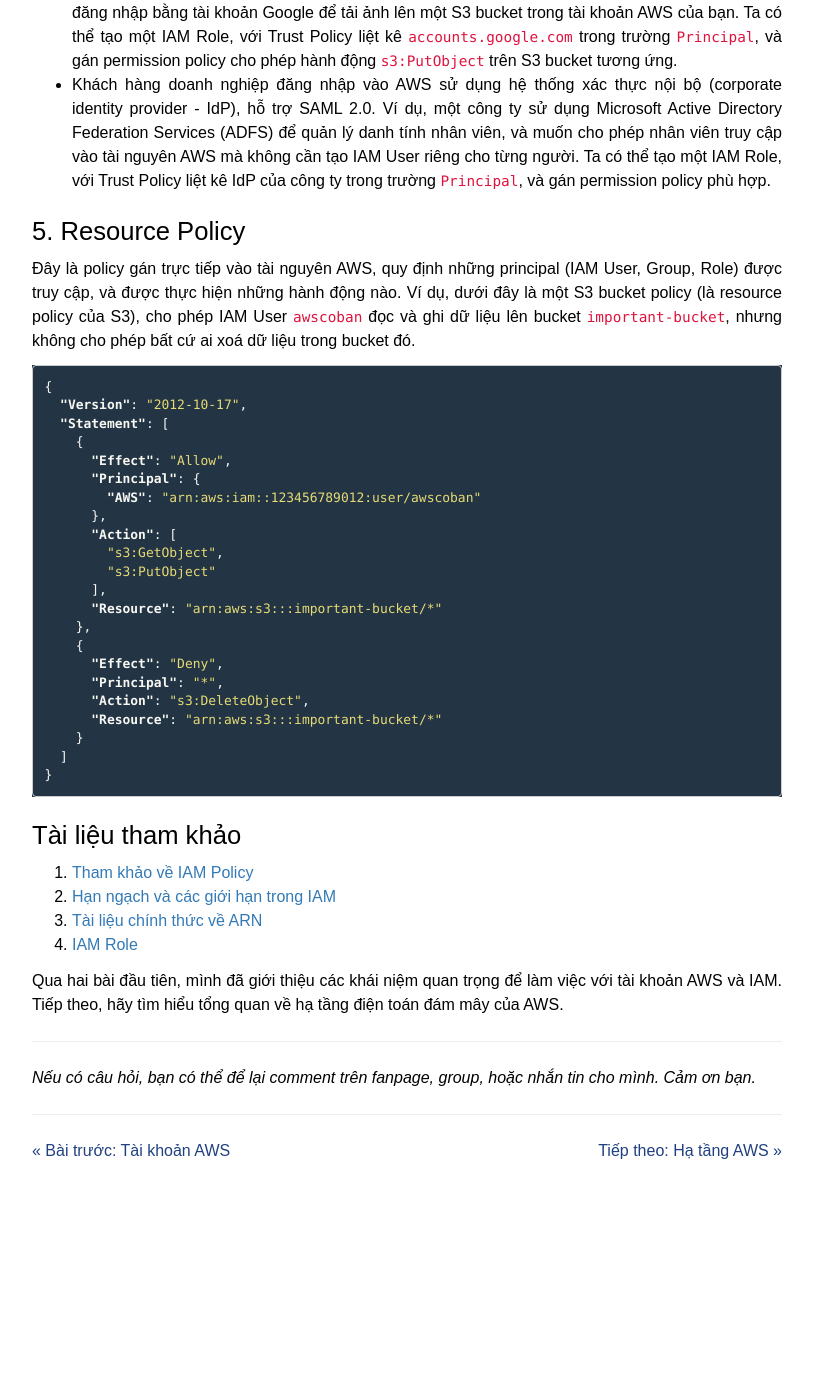
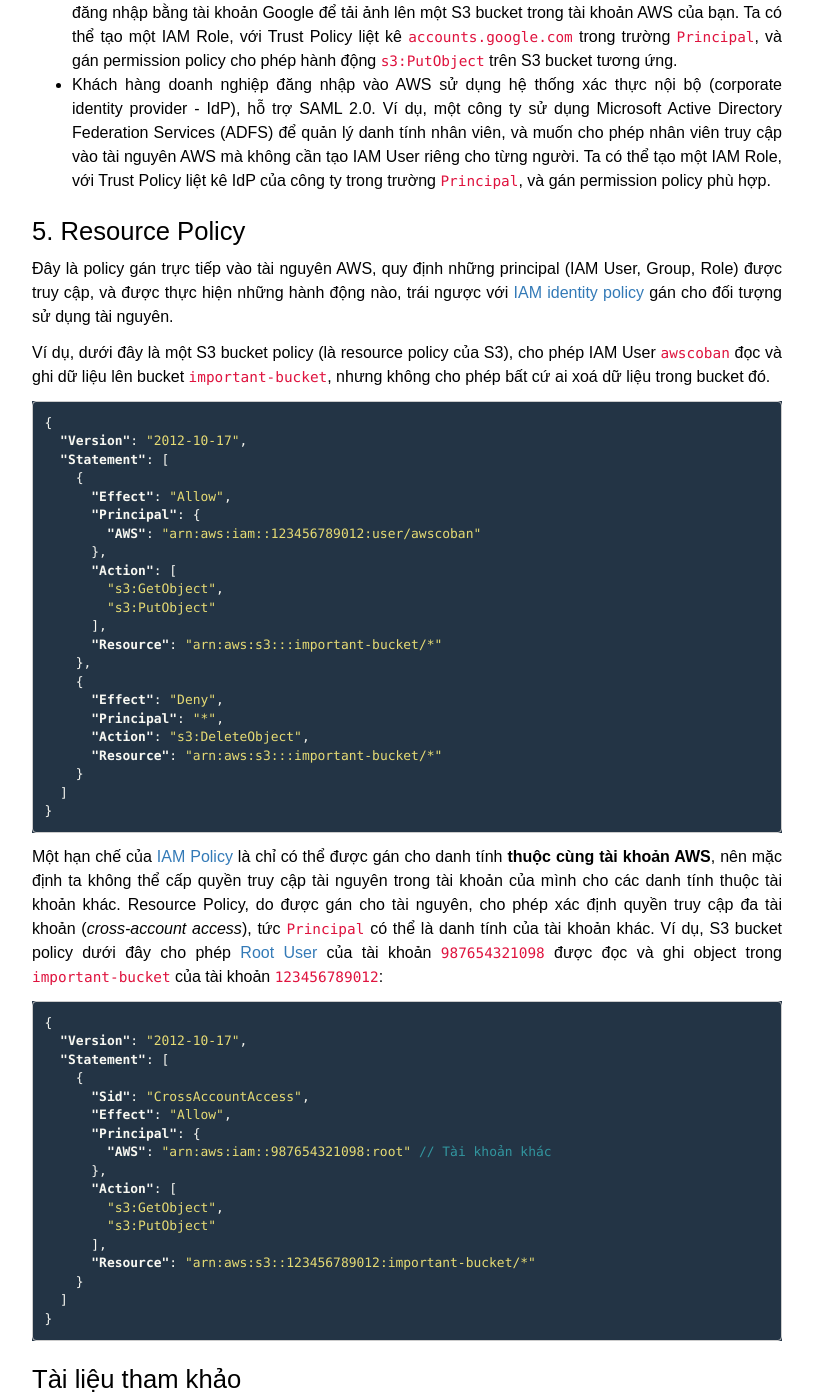
Before and after one commit to awscoban/awscoban.github.io, a Jekyll site: the page built from _posts/2025-11-07-iam.md, in a window 1280 px wide and 1400 px high, scrolled down 6003 px. Shown: the whole window, without its empty margins (233-1046 px from the left). Built offline with Jekyll 4.4.1, drawn with Linux system fonts in a browser that asks for light colours; nearby versions of some CDN libraries; before the commit the page ends 7266 px from its top, so only the background shows below that; some of the changed text lies outside the part shown.

Commit message:
feat: add cross-acc policy

````diff
--- a/_posts/2025-11-07-iam.md
+++ b/_posts/2025-11-07-iam.md
@@ -156,7 +156,7 @@ arn:aws:s3:::awscoban-bucket/*
 
 <a name="iam-user"></a>
 
-## 2.  IAM User:
+## 2.  IAM User
 
 Là **người** hoặc **ứng dụng** được cấp quyền truy cập tài khoản AWS. Người khá dễ hình dung, IAM User được tạo sẽ được cấp tên đăng nhập (IAM username) và mật khẩu, có thể đăng nhập và sử dụng AWS trên giao diện theo quyền được cài đặt, hoặc có thể tạo access key để sử dụng Command Line Interface (CLI). Access key cũng chính là thứ giúp cấp quyền cho *ứng dụng* như một IAM User.
 
@@ -165,7 +165,7 @@ Tại thời điểm viết bài, có thể tạo tối đa 100,000 IAM Users tr
 
 <a name="iam-group"></a>
 
-## 3.   IAM Group:
+## 3.   IAM Group
 
 Một cách đơn giản, IAM Group là một *tập hợp* chứa các IAM User có liên quan, có chung một vài hoặc nhiều quyền truy cập, ví dụ như các thành viên trong một team (Developer, HR, v.v.) có thể được nhóm chung. Tối đa
 Lưu ý, **không** thể tạo IAM Group trong một IAM Group khác, và IAM Group **không có** thông tin đăng nhập (credential) như IAM User, nên tất nhiên không thể đăng nhập. Ta cũng không thể chọn IAM Group là `principal` trong resource policy.
@@ -177,7 +177,7 @@ Tại thời điểm viết bài, có thể tạo tối đa 100,000 IAM Group tr
 
 <a name="iam-role"></a>
 
-## 4.  IAM Role:
+## 4.  IAM Role
 
 Phía trên mình có đề cập ta có thể cấp quyền sử dụng AWS cho ứng dụng (của AWS hoặc bên thứ ba) bằng access key của IAM User, nhưng cách này không được khuyến khích. Thay vào đó, nên sử dụng IAM Role, vì hai lý do chính: bảo mật hơn và nhiều đối tượng có thể sử dụng chung một Role, thay vì phải tạo nhiều IAM User (có giới hạn số lượng như đã đề cập).
 
@@ -248,7 +248,9 @@ Khi một danh tính muốn truy cập tài nguyên AWS bằng IAM Role, nếu d
 
 ## 5. Resource Policy
 
-Đây là policy gán trực tiếp vào tài nguyên AWS, quy định những principal (IAM User, Group, Role) được truy cập, và được thực hiện những hành động nào. Ví dụ, dưới đây là một S3 bucket policy (là resource policy của S3), cho phép IAM User `awscoban` đọc và ghi dữ liệu lên bucket `important-bucket`, nhưng không cho phép bất cứ ai xoá dữ liệu trong bucket đó.
+Đây là policy gán trực tiếp vào tài nguyên AWS, quy định những principal (IAM User, Group, Role) được truy cập, và được thực hiện những hành động nào, trái ngược với [IAM identity policy](#iam-policy) gán cho đối tượng sử dụng tài nguyên.
+
+Ví dụ, dưới đây là một S3 bucket policy (là resource policy của S3), cho phép IAM User `awscoban` đọc và ghi dữ liệu lên bucket `important-bucket`, nhưng không cho phép bất cứ ai xoá dữ liệu trong bucket đó.
 
 
 ```json
@@ -276,6 +278,29 @@ Khi một danh tính muốn truy cập tài nguyên AWS bằng IAM Role, nếu d
 }
 ```
 
+Một hạn chế của [IAM Policy](#iam-policy) là chỉ có thể được gán cho danh tính **thuộc cùng tài khoản AWS**, nên mặc định ta không thể cấp quyền truy cập tài nguyên trong tài khoản của mình cho các danh tính thuộc tài khoản khác.
+Resource Policy, do được gán cho tài nguyên, cho phép xác định quyền truy cập đa tài khoản (*cross-account access*), tức `Principal` có thể là danh tính của tài khoản khác. Ví dụ, S3 bucket policy dưới đây cho phép [Root User](/2025/11/06/aws-account/#root-user) của tài khoản `987654321098` được đọc và ghi object trong `important-bucket` của tài khoản `123456789012`:
+
+```json
+{
+  "Version": "2012-10-17",
+  "Statement": [
+    {
+      "Sid": "CrossAccountAccess",
+      "Effect": "Allow",
+      "Principal": {
+        "AWS": "arn:aws:iam::987654321098:root" // Tài khoản khác
+      },
+      "Action": [
+        "s3:GetObject",
+        "s3:PutObject"
+      ],
+      "Resource": "arn:aws:s3::123456789012:important-bucket/*"
+    }
+  ]
+}
+```
+
 <a name="reference"></a>
 
 ## Tài liệu tham khảo
````
